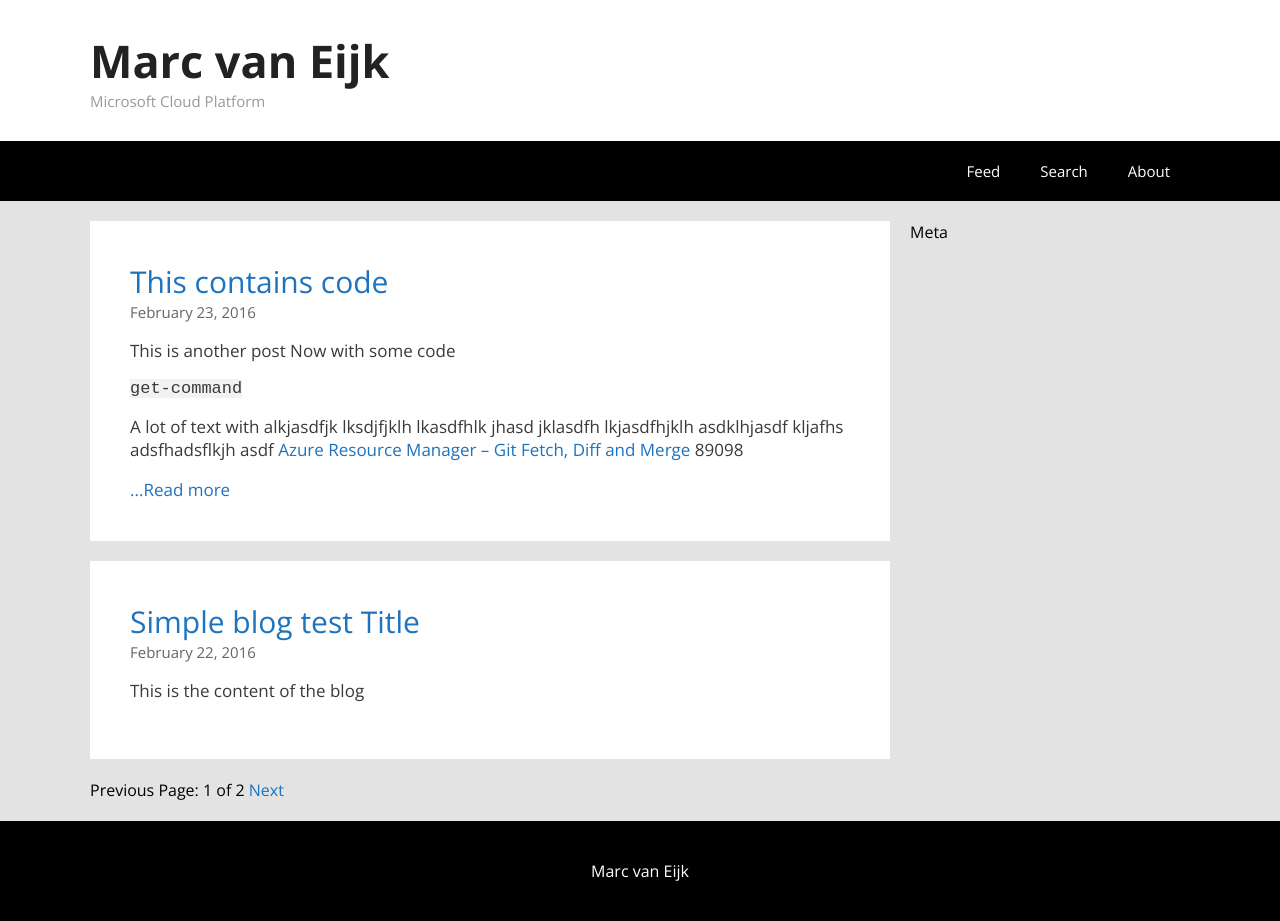
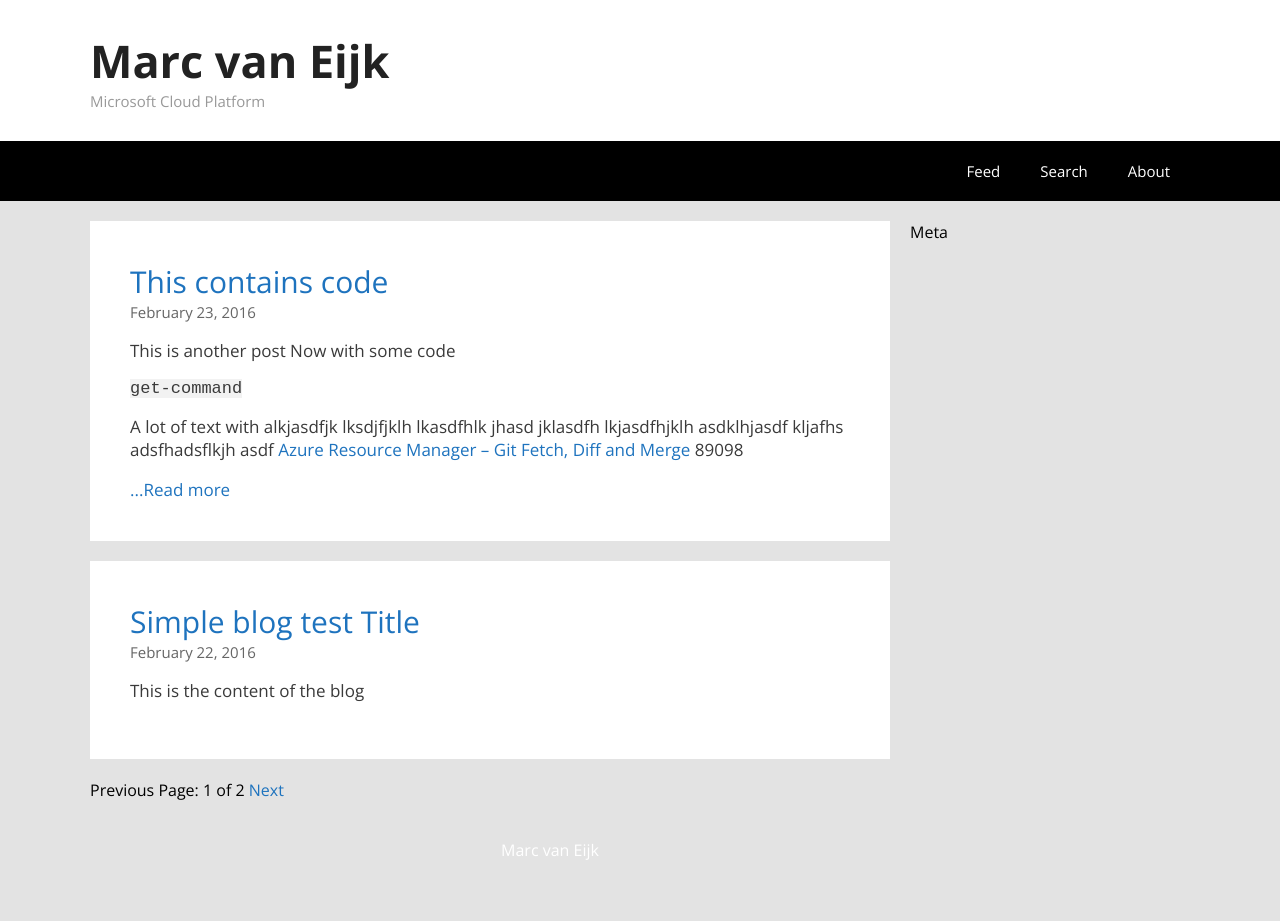
Before and after one commit to marcvaneijkdemo/marcvaneijkdemo.github.io, a Jekyll site: the page built from index.html, in a window 1280 px wide. Built offline with Jekyll 4.4.1, drawn with Linux system fonts in a browser that asks for light colours; the list of posts is cut into pages by our own code; after the commit the page ends 900 px from its top, so only the background shows below that.

Commit message:
Update footer.css

```diff
--- a/css/footer.css
+++ b/css/footer.css
@@ -3,4 +3,8 @@ font-size: 16px;
 color: #ffffff;
 text-align: center;
 line-height: 100px;
+    position : absolute;
+    bottom : 0;
+    height : 100px;
+    margin-top : 100px;
 }
```
